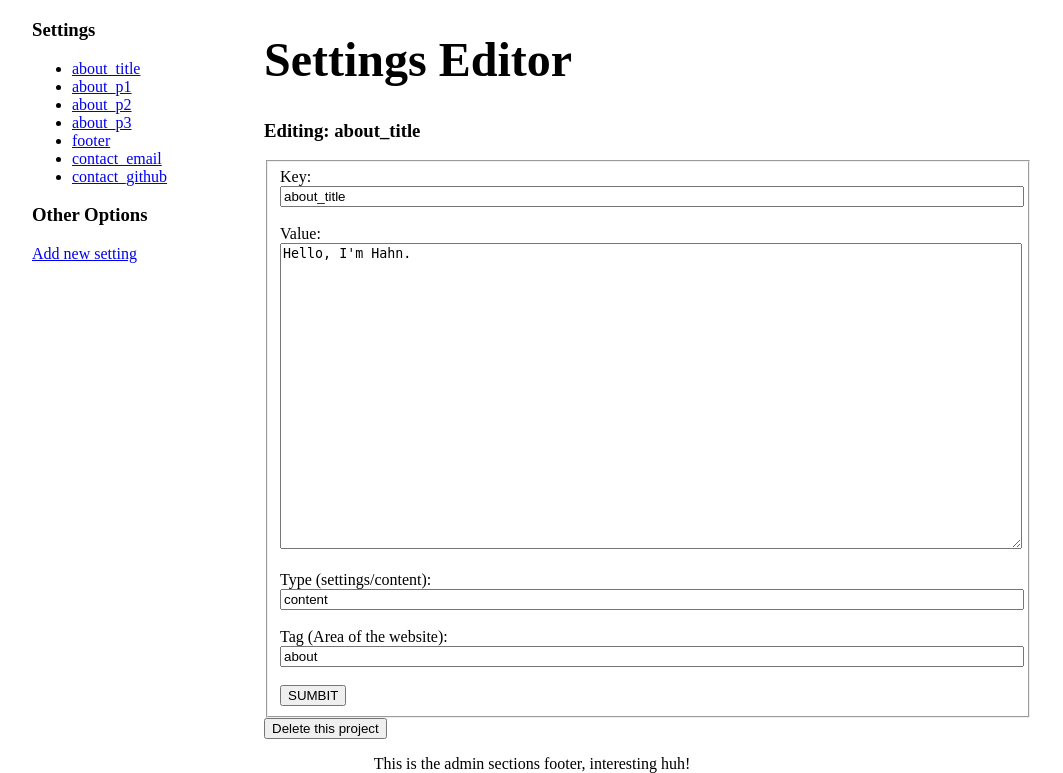
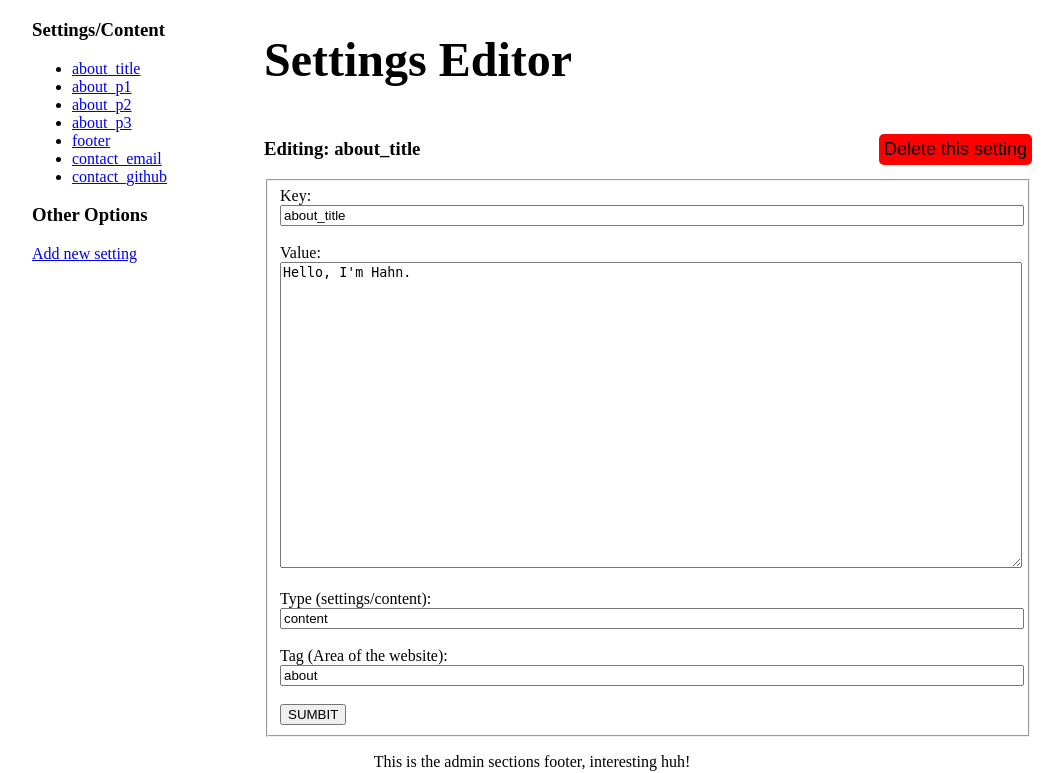
Before and after one commit to dynamicmemory/jhahn_dev, a PHP site: page /admin/settings.php?id=1 in a window 1280 px wide. Shown: the part 152-925 px from the top of the page, without its empty margins (108-1171 px from the left). Run offline with PHP 8.4, Linux system fonts and the light colour scheme; the visitor is signed in with stand-in values (Sample User, id 1); data comes from the database, SQL or seed files in the repository; both versions use the stored data as it was after the commit.

Commit message:
simplified imports, fixed cms delete bug, embedded update dates in mds

```diff
--- a/hahncoded/admin/header.php
+++ b/hahncoded/admin/header.php
@@ -1,5 +1,5 @@
 <?php
-require_once "auth.php";
+require_once "init.php";
 
 ?>
 <!DOCTYPE html>
--- a/hahncoded/admin/index.php
+++ b/hahncoded/admin/index.php
@@ -1,9 +1,5 @@
 <?php
-// Simplify this security flow into a util function or header or something, I use it everywhere
-require_once "auth.php";
-require "../../website_data/database.php";
-require_once "../includes/csrf.php";
-csrf_verify();
+require_once "init.php";
 
 ?>
 
--- /dev/null
+++ b/hahncoded/admin/init.php
@@ -0,0 +1,14 @@
+<?php
+// Initializes all admin pages with shared information required
+
+// Sets the auth to access db pages
+require_once "auth.php";
+
+// Gets the database object
+require_once "../../website_data/database.php";
+
+// Gets the security and misc helpers
+require_once "../includes/csrf.php";
+require_once "../includes/helpers.php";
+csrf_verify();
+?>
--- a/hahncoded/admin/settings.php
+++ b/hahncoded/admin/settings.php
@@ -1,10 +1,5 @@
 <?php
-// This area just gets larger and larger... simplify
-require_once "auth.php";
-require "../../website_data/database.php";
-require_once "../includes/csrf.php";
-require_once "../includes/helpers.php";
-csrf_verify();
+require_once "init.php";
 
 // Sending a new/updating a record in the settings table
 if ($_SERVER["REQUEST_METHOD"] === "POST") {
@@ -19,7 +14,7 @@ if ($_SERVER["REQUEST_METHOD"] === "POST") {
             $isNew = true;
         }
         header("Location: settings.php" . ($isNew ? "?action=new" : "?id=$_POST[id]"));
-        exit;
+        /* exit; */
     }
 
     $key = $_POST["key"];
@@ -97,10 +92,10 @@ $settings = $database->query("SELECT id, key FROM settings ORDER BY id ASC");
 <?php include "header.php" ?>
 
 <!-- Main container-->
-<main class="main-container">
+<main>
   <!-- Side panel-->
   <div class="side-panel">
-    <h3>Settings</h3>
+    <h3>Settings/Content</h3>
       <ul>
         <?php while($s = $settings->fetch()): ?>
           <li>
@@ -119,11 +114,22 @@ $settings = $database->query("SELECT id, key FROM settings ORDER BY id ASC");
   <div class="center-panel">
     <h1>Settings Editor</h1>
     <?php if ($selected_setting || $isNew): ?>
-      <?php if (!$isNew): ?>
-        <h3>Editing: <?= htmlspecialchars($selected_setting["key"])?></h3>
-      <?php else: ?>
-        <h3>Adding a New setting</h3>
-      <?php endif ?>
+      <div class="form-heading">
+        <?php if (!$isNew): ?>
+          <h3>Editing: <?= htmlspecialchars($selected_setting["key"])?></h3>
+          <form method="POST">
+            <input type="hidden" name="mode" value="delete">
+            <input type="hidden" name="id" value="<?= $selected_setting["id"] ?>">
+            <input type="hidden" name="csrf_token" value="<?= csrf_token() ?>">
+            <button class="delete-btn" type="submit" onclick="return confirm
+              ('Are you sure you want to delete this project');">
+              Delete this setting
+            </button>
+          </form>
+        <?php else: ?>
+          <h3>Adding a New setting</h3>
+        <?php endif ?>
+      </div>
 
       <form method="POST">
         <fieldset>
@@ -152,17 +158,6 @@ $settings = $database->query("SELECT id, key FROM settings ORDER BY id ASC");
           <button type="submit">SUMBIT</button>
         </fieldset>
       </form>
-      <?php if (!$isNew): ?>
-        <form method="POST">
-          <input type="hidden" name="mode" value="delete">
-          <input type="hidden" name="id" value="<?= $selected_setting["id"] ?>">
-          <input type="hidden" name="csrf_token" value="<?= csrf_token() ?>">
-          <button type="submit" onclick="return confirm
-            ('Are you sure you want to delete this project');">
-            Delete this project
-          </button>
-        </form>
-      <?php endif; ?>
 
     <?php else: ?>
       <p>Select a setting from the left to edit.</p>
--- a/hahncoded/contact.php
+++ b/hahncoded/contact.php
@@ -10,7 +10,8 @@ include "./includes/functions.php";
     <div class="center-col" id="contact-center-col">
         <p>Contact info</p>
             <ul>
-            <li><a href="<?= htmlspecialchars(getSetting('contact_email')) ?>">Email</a></li>
+            <li><?= htmlspecialchars(getSetting('contact_email')) ?>
+            </li>
             <li><a href="<?= htmlspecialchars(getSetting('contact_github')) ?>">Github</a></li>
             </ul>
     </div>
--- a/hahncoded/css/admin.css
+++ b/hahncoded/css/admin.css
@@ -44,6 +44,26 @@ main {
     flex: 1;
 }
 
+/* HEADING AREA FOR PROJECTS AND SETTINGS */
+.form-heading {
+    display: flex;
+    justify-content: space-between;
+    align-items: center;
+}
+
+.delete-btn {
+    background-color: red;
+    font-size: 18px;
+    border: 0;
+    padding: 5px;
+    border-radius: 5px;
+}
+
+.delete-btn:hover {
+    background-color: pink;
+}
+
+
 input, textarea{
     width: 100%;
 }
--- a/hahncoded/projects.php
+++ b/hahncoded/projects.php
@@ -25,7 +25,11 @@ $list = $database
     ->query("SELECT name, slug, languages FROM projects ORDER BY id ASC")
     ->fetchAll();
 
-$content = $Parsedown->text($project['content']);
+// Get 'last updated' and inject it into the md file
+$md = $project["content"];
+$formatDate = date('d-m-Y', strtotime($project["last_updated"]));
+$md = str_replace("{{last_updated}}", htmlspecialchars($formatDate), $md);
+$content = $Parsedown->text($md);
 
 // TODO: Ill do media after if i can get name, slug and description in
 
```
Also changed, not shown: hahncoded/admin/projects.php (+25 -27 lines), website_data/data/memoryvoid.db.
